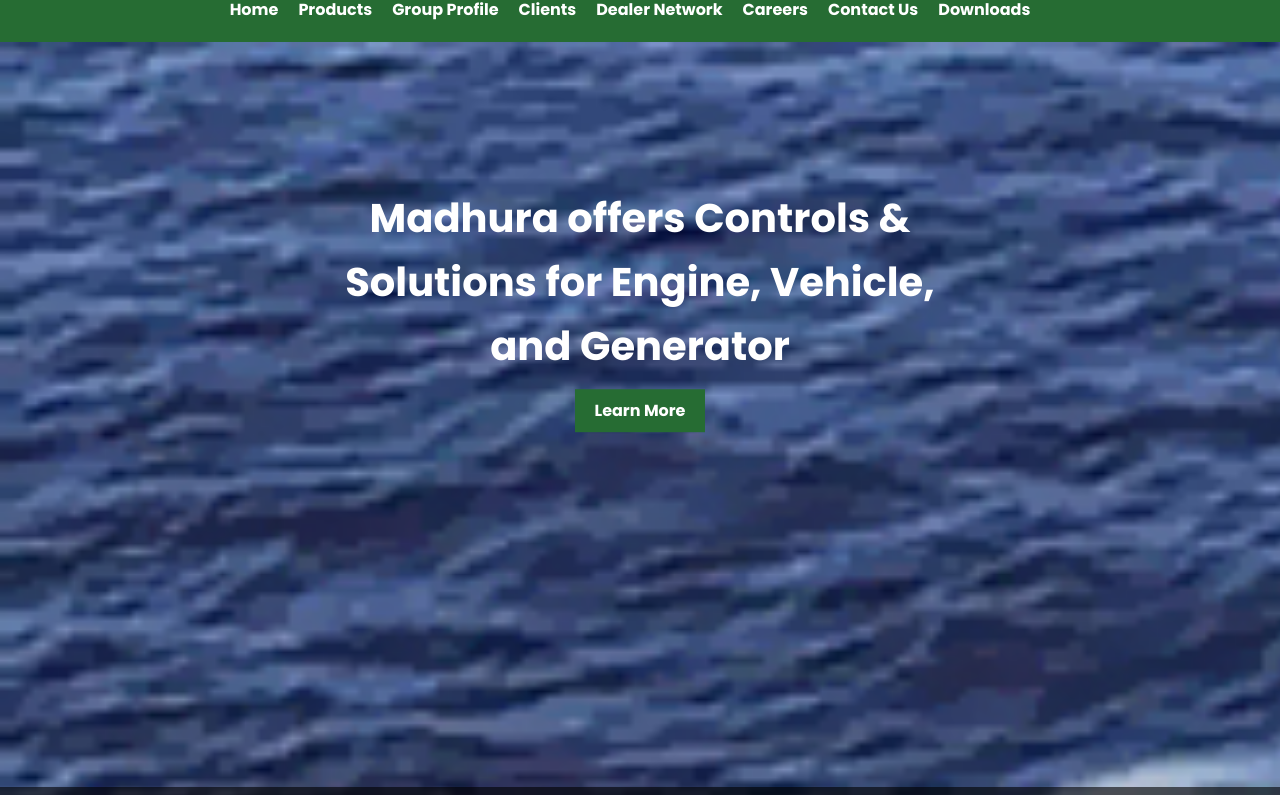
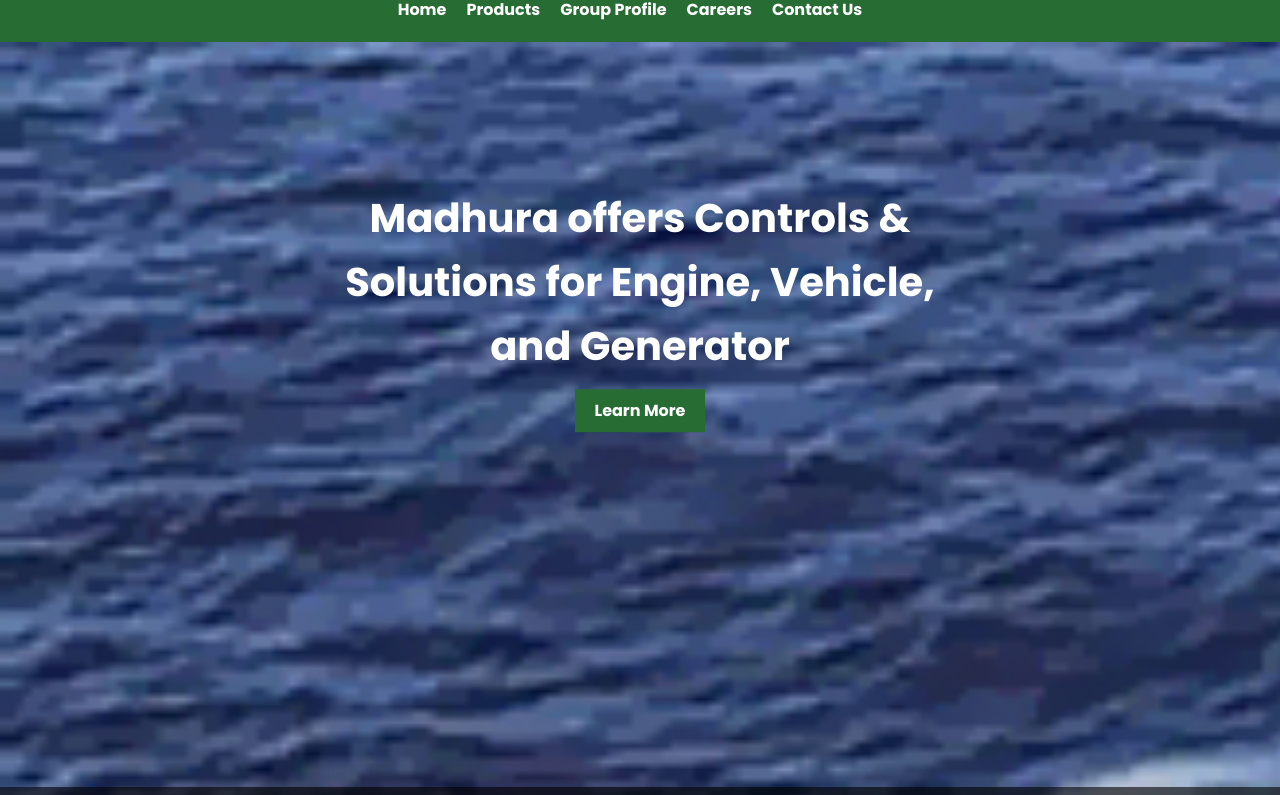
Before and after one commit to adidhakane/Website_Enhancement_For_MPTPL, a plain HTML site: page index.html in a window 1280 px wide. Shown: the part 95-890 px from the top of the page. Drawn offline with Linux system fonts and the light colour scheme.

Commit message:
Update index.html

```diff
--- a/index.html
+++ b/index.html
@@ -23,11 +23,11 @@
                         <li><a href="index.html">Home</a></li>
                         <li><a href="product.html">Products</a></li>
                         <li><a href="group-profile.php">Group Profile</a></li>
-                        <li><a href="clients.php">Clients</a></li>
-                        <li><a href="dealership-map.php">Dealer Network</a></li>
+<!--                         <li><a href="clients.php">Clients</a></li> -->
+<!--                         <li><a href="dealership-map.php">Dealer Network</a></li> -->
                         <li><a href="careers.php">Careers</a></li>
                         <li><a href="contact-us.php">Contact Us</a></li>
-                        <li><a href="downloads.php">Downloads</a></li>
+<!--                         <li><a href="downloads.php">Downloads</a></li> -->
                     </ul>
                 </nav>
                 <div class="header-top">
```
